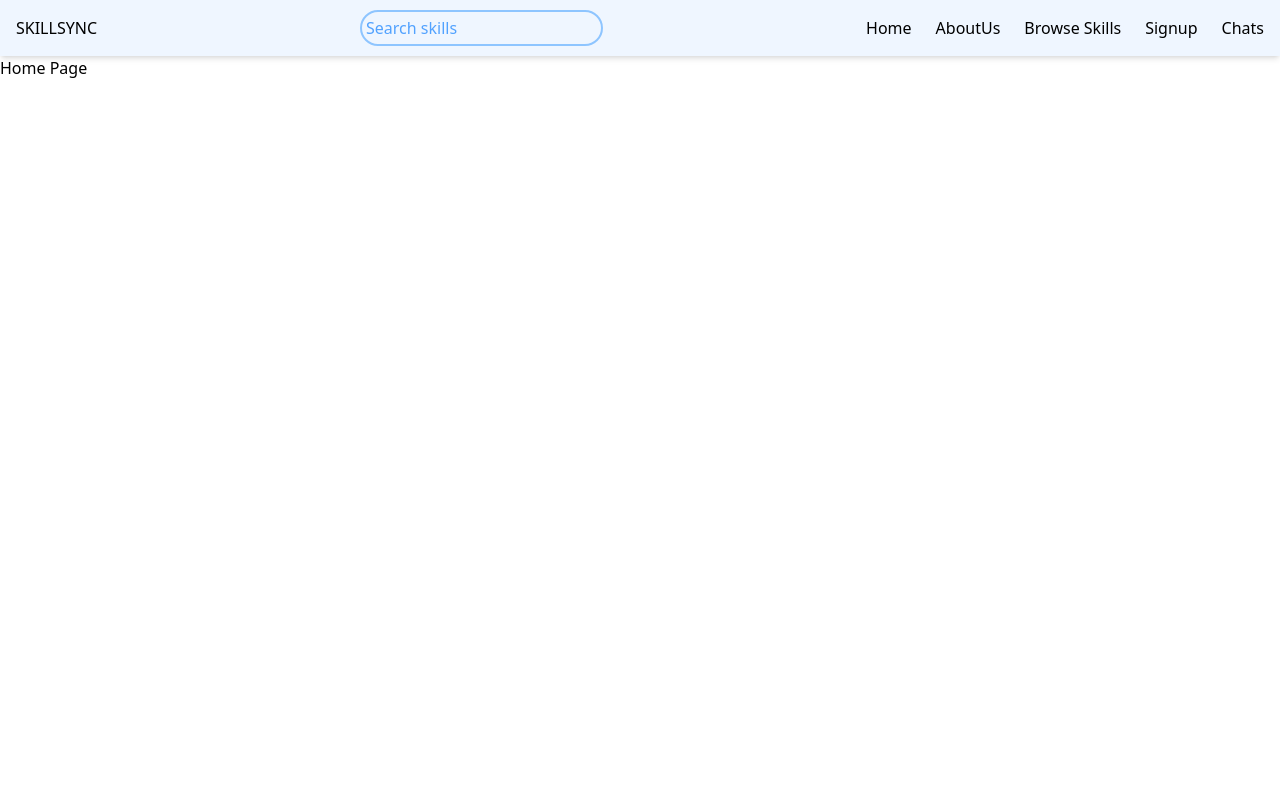
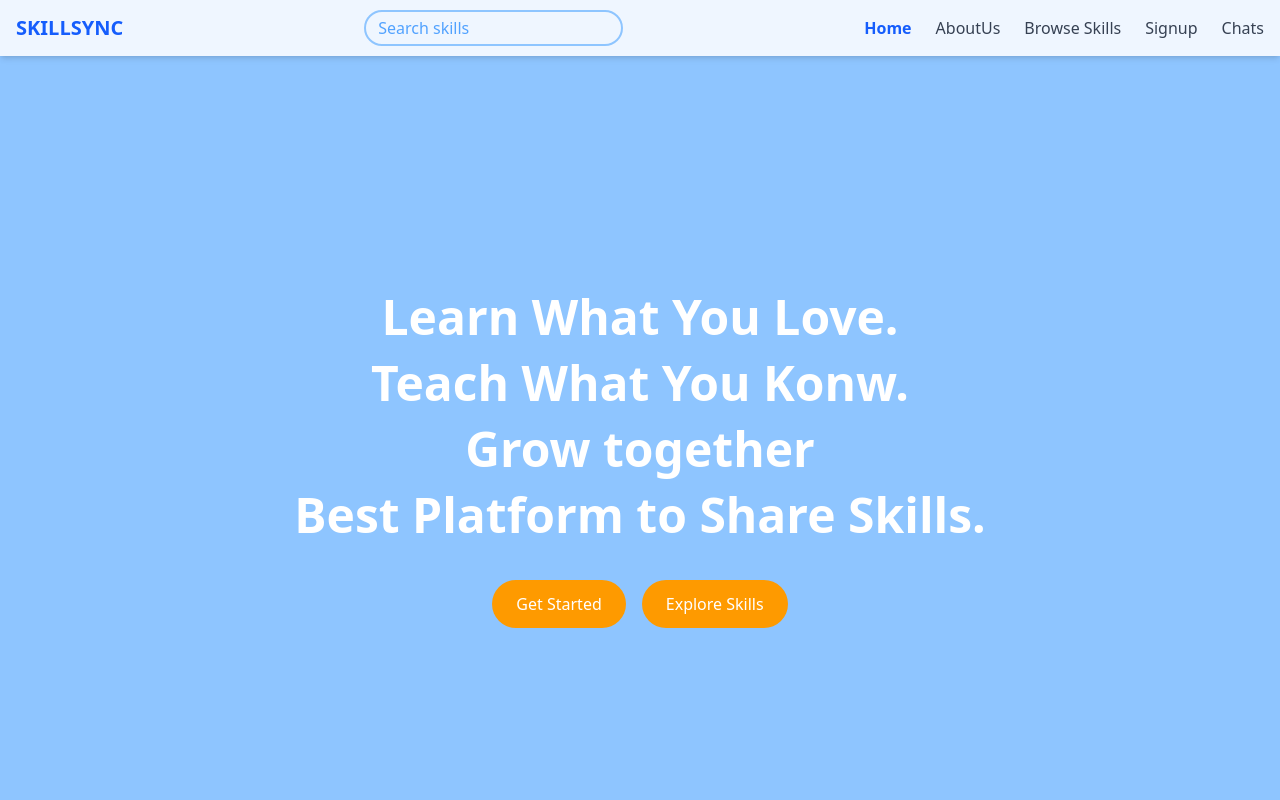
Before and after one commit to Dhruvbindal288/Skill-Sync, a React (Vite) app in the folder frontend/: page / in a window 1280 px wide. Shown: the top 800 px of the page. Built offline with nearby package versions, Linux system fonts and the light colour scheme; no server answers.

Commit message:
Style Home page

```diff
--- a/frontend/src/components/Navbar.jsx
+++ b/frontend/src/components/Navbar.jsx
@@ -1,34 +1,95 @@
-import React from 'react'
-import { NavLink } from 'react-router-dom'
+import React, { useState } from "react";
+import { NavLink } from "react-router-dom";
+
 function Navbar() {
+  const [isOpen, setIsOpen] = useState(false);
+
+  const navLinkClass = ({ isActive }) =>
+    isActive
+      ? "text-blue-600 font-bold"
+      : "hover:text-blue-600 transition-colors duration-200";
+
   return (
-    <div className='h-14 w-full bg-blue-50 flex items-center justify-between p-4 shadow-md'>
-     <div>SKILLSYNC</div>
-    <div><input type="text" placeholder='Search skills' className='hidden md:flex outline-none bg-transparent border-2 rounded-4xl  p-1 placeholder-blue-400 text-gray-700 border-blue-300'/></div>
-     <div>
-        <ul className='hidden md:flex  gap-6 '>
+    <nav className="h-14 w-full bg-blue-50 flex items-center justify-between px-4 shadow-md relative">
+      {/* Logo */}
+      <div className="text-xl font-bold text-blue-600">SKILLSYNC</div>
+
+      {/* Search Bar (hidden on mobile) */}
+      <div className="hidden md:flex">
+        <input
+          type="text"
+          placeholder="Search skills"
+          className="outline-none bg-transparent border-2 rounded-4xl p-1 px-3 placeholder-blue-400 text-gray-700 border-blue-300"
+        />
+      </div>
+
+      {/* Desktop Menu */}
+      <ul className="hidden md:flex gap-6 text-gray-700">
         <li>
-            <NavLink to="/" >
+          <NavLink to="/" className={navLinkClass}>
             Home
           </NavLink>
         </li>
         <li>
-            <NavLink to="/aboutus" >
+          <NavLink to="/aboutus" className={navLinkClass}>
             AboutUs
           </NavLink>
         </li>
-            <li className="hover:text-blue-600 cursor-pointer">Browse Skills</li>
-            <li className="hover:text-blue-600 cursor-pointer">Signup</li>
-            <li className="hover:text-blue-600 cursor-pointer">Chats</li>
+        <li>
+          <NavLink to="/browse-skills" className={navLinkClass}>
+            Browse Skills
+          </NavLink>
+        </li>
+        <li>
+          <NavLink to="/signup" className={navLinkClass}>
+            Signup
+          </NavLink>
+        </li>
+        <li>
+          <NavLink to="/chats" className={navLinkClass}>
+            Chats
+          </NavLink>
+        </li>
       </ul>
-     </div>
+
+      {/* Mobile Hamburger */}
       <div className="md:hidden">
-          <button className="text-blue-600 text-2xl">
+        <button
+          onClick={() => setIsOpen(!isOpen)}
+          className="text-blue-600 text-2xl focus:outline-none"
+        >
           ☰
         </button>
       </div>
+
+      {/* Mobile Dropdown Menu */}
+      {isOpen && (
+        <div className="absolute top-14 left-0 w-full bg-blue-50 shadow-md md:hidden z-10">
+          <ul className="flex flex-col items-center gap-4 py-4 text-gray-700">
+            <li>
+              <NavLink to="/" className={navLinkClass} onClick={() => setIsOpen(false)}>
+                Home
+              </NavLink>
+            </li>
+            <li>
+              <NavLink to="/aboutus" className={navLinkClass} onClick={() => setIsOpen(false)}>
+                AboutUs
+              </NavLink>
+            </li>
+            <li>
+
+            </li>
+            <li>
+              <NavLink to="/signup" className={navLinkClass} onClick={() => setIsOpen(false)}>
+                Signup
+              </NavLink>
+            </li>
+
+          </ul>
         </div>
-  )
+      )}
+    </nav>
+  );
 }
 
-export default Navbar
+export default Navbar;
--- a/frontend/src/pages/Homepage.jsx
+++ b/frontend/src/pages/Homepage.jsx
@@ -1,11 +1,30 @@
-import React from 'react'
+import React from "react";
 
 function Homepage() {
   return (
-    <div className='h-screen'>
-      <h1>Home Page</h1>
+    <div className="min-h-screen bg-blue-300 flex flex-col items-center justify-center px-4">
+
+
+      <div className="text-center text-white mb-8">
+        <h1 className="text-3xl sm:text-4xl md:text-5xl font-bold leading-snug">
+          Learn What You Love.
+          <br /> Teach What You Konw.
+          <br />Grow together
+          <br /> Best Platform to Share Skills.
+        </h1>
+      </div>
+
+
+      <div className="flex flex-col sm:flex-row gap-4">
+        <button className="px-6 py-3 rounded-3xl bg-amber-500 text-white hover:bg-amber-600 transition">
+          Get Started
+        </button>
+        <button className="px-6 py-3 rounded-3xl bg-amber-500 text-white hover:bg-amber-600 transition">
+          Explore Skills
+        </button>
+      </div>
     </div>
-  )
+  );
 }
 
-export default Homepage
+export default Homepage;
```
Also changed, not shown: 2 other files (tests, documents, lock files or other folders). Lines whose indentation alone changed are shown as unchanged.
